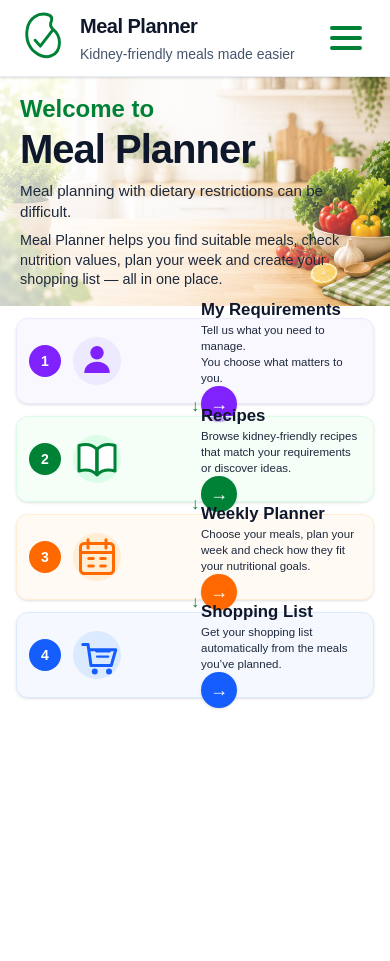
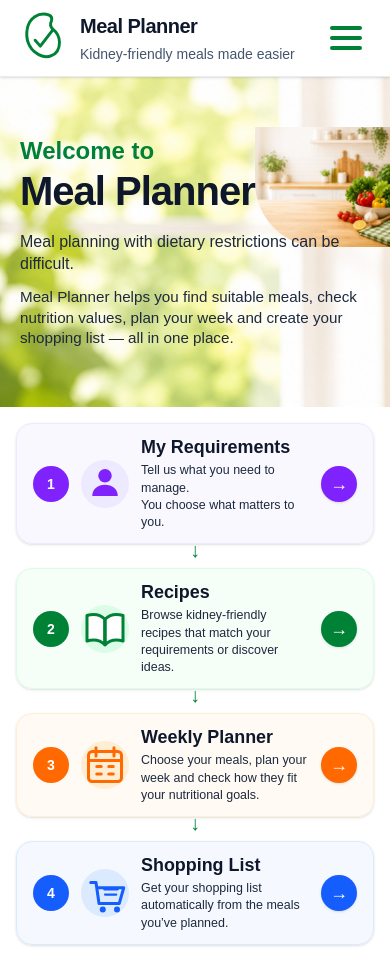
Before and after one commit to rj-jonesatlivedotcom/meal-planner, a Next.js app: page / in a window 390 px wide. Before the commit the page ends 921 px from the top, so only its background shows below. Built offline with nearby package versions, Linux system fonts and the light colour scheme.

Commit message:
attempt 10

```diff
--- a/app/page.tsx
+++ b/app/page.tsx
@@ -154,16 +154,23 @@ export default function Home() {
   return (
     <main className="min-h-screen bg-white text-slate-900">
       {/* HERO */}
-      <section
-        className="relative overflow-hidden bg-cover bg-center"
-        style={{
-          backgroundImage: "url('/images/background.png')",
-        }}
-      >
-        <div className="absolute inset-0 bg-gradient-to-r from-white/80 via-white/55 to-white/10 md:from-white/45 md:via-white/25 md:to-transparent" />
+      <section className="relative overflow-hidden bg-white md:bg-cover md:bg-center" style={{ backgroundImage: "url('/images/background.png')" }}>
+        <div className="absolute inset-0 hidden md:block md:bg-gradient-to-r md:from-white/45 md:via-white/25 md:to-transparent" />
 
-        <div className="relative z-10 mx-auto flex min-h-[215px] max-w-[1400px] items-center px-5 py-4 sm:px-10 md:min-h-[295px] md:px-12 md:py-6 lg:px-16">
+        {/* Mobile hero: clean text area with a small food image, rather than text over the photograph */}
+        <div className="relative z-10 mx-auto flex min-h-[330px] max-w-[1400px] items-center px-5 py-6 sm:px-10 md:min-h-[295px] md:px-12 md:py-6 lg:px-16">
           <div className="w-full max-w-[700px]">
+            <div className="relative md:hidden">
+              <div className="absolute right-[-20px] top-[-8px] h-[120px] w-[135px] overflow-hidden rounded-bl-[65px]">
+                <img
+                  src="/images/background.png"
+                  alt=""
+                  className="h-full w-full object-cover object-right"
+                />
+              </div>
+            </div>
+
+            <div className="relative z-10 max-w-[650px] md:max-w-[700px]">
               <p className="text-2xl font-bold text-green-700 sm:text-3xl md:text-3xl">
                 Welcome to
               </p>
@@ -172,26 +179,79 @@ export default function Home() {
                 Meal Planner
               </h1>
 
-            <div className="mt-3 max-w-[720px] text-slate-800 md:mt-4">
-              <p className="text-[0.95rem] leading-snug sm:text-xl md:text-[1.1rem]">
+              <div className="mt-5 max-w-[620px] text-slate-800 md:mt-4">
+                <p className="text-[1rem] leading-snug sm:text-xl md:text-[1.1rem]">
                   Meal planning with dietary restrictions can be difficult.
                 </p>
-              <p className="mt-2 text-[0.9rem] leading-snug sm:text-xl md:text-[1.1rem]">
+                <p className="mt-3 text-[0.95rem] leading-snug sm:text-xl md:text-[1.1rem]">
                   Meal Planner helps you find suitable meals, check nutrition values, plan your week and create your shopping list — all in one place.
                 </p>
+              </div>
             </div>
           </div>
         </div>
       </section>
 
       {/* FOUR-STEP USER JOURNEY */}
-      <section className="px-4 py-3 sm:px-8 sm:py-5 md:px-10 lg:px-12">
-        <div className="mx-auto grid max-w-[1320px] grid-cols-1 gap-2 md:grid-cols-4 md:gap-6">
+      <section className="px-4 py-4 sm:px-8 sm:py-5 md:px-10 lg:px-12">
+        {/* Mobile */}
+        <div className="mx-auto max-w-[700px] md:hidden">
+          <div className="flex flex-col gap-3">
             {steps.map((step, index) => (
               <div key={step.title} className="relative">
                 <Link
                   href={step.href}
-                className={`group flex h-[86px] w-full items-center gap-3 rounded-xl border px-3 py-2 shadow-sm transition hover:-translate-y-0.5 hover:shadow-md sm:h-[92px] sm:px-4 md:h-full md:min-h-[225px] md:flex-col md:items-stretch md:gap-0 md:rounded-2xl md:px-5 md:py-6 lg:px-6 xl:min-h-[235px] ${step.cardClass}`}
+                  className={`group flex min-h-[92px] w-full items-center gap-3 rounded-2xl border px-4 py-3 shadow-sm transition hover:-translate-y-0.5 hover:shadow-md ${step.cardClass}`}
+                >
+                  <span
+                    className={`flex h-9 w-9 shrink-0 items-center justify-center rounded-full text-sm font-bold text-white ${step.numberClass}`}
+                  >
+                    {step.number}
+                  </span>
+
+                  <div
+                    className={`flex h-12 w-12 shrink-0 items-center justify-center rounded-full ${step.iconClass}`}
+                  >
+                    {step.icon}
+                  </div>
+
+                  <div className="min-w-0 flex-1">
+                    <h2 className="text-[1.12rem] font-bold leading-tight text-slate-900">
+                      {step.title}
+                    </h2>
+                    <p className="mt-1 text-[0.78rem] leading-snug text-slate-800">
+                      {step.description}
+                    </p>
+                  </div>
+
+                  <div
+                    className={`flex h-9 w-9 shrink-0 items-center justify-center rounded-full text-lg font-semibold leading-none text-white shadow-sm transition group-hover:translate-x-1 ${step.arrowClass}`}
+                    aria-hidden="true"
+                  >
+                    →
+                  </div>
+                </Link>
+
+                {index < steps.length - 1 && (
+                  <div
+                    className="pointer-events-none flex h-3 items-center justify-center text-xl font-bold leading-none text-green-700"
+                    aria-hidden="true"
+                  >
+                    ↓
+                  </div>
+                )}
+              </div>
+            ))}
+          </div>
+        </div>
+
+        {/* Desktop — kept as the established desktop layout */}
+        <div className="mx-auto hidden max-w-[1320px] grid-cols-1 gap-5 md:grid md:grid-cols-4 md:gap-6">
+          {steps.map((step, index) => (
+            <div key={step.title} className="relative">
+              <Link
+                href={step.href}
+                className={`group flex h-[82px] w-full items-center gap-3 rounded-xl border px-3 py-2 shadow-sm transition hover:-translate-y-0.5 hover:shadow-md sm:h-[88px] sm:px-4 md:h-full md:min-h-[225px] md:flex-col md:items-stretch md:gap-0 md:rounded-2xl md:px-5 md:py-6 lg:px-6 xl:min-h-[235px] ${step.cardClass}`}
               >
                 <div className="flex min-w-0 flex-1 items-center gap-3 md:items-start md:justify-between">
                   <span
@@ -201,23 +261,23 @@ export default function Home() {
                   </span>
 
                   <div
-                    className={`flex h-12 w-12 shrink-0 items-center justify-center rounded-full md:h-20 md:w-20 ${step.iconClass}`}
+                    className={`flex h-11 w-11 shrink-0 items-center justify-center rounded-full md:h-20 md:w-20 ${step.iconClass}`}
                   >
                     {step.icon}
                   </div>
                 </div>
 
                 <div className="min-w-0 flex-1 md:mt-4">
-                  <h2 className="text-[1.05rem] font-bold leading-tight text-slate-900 md:text-2xl lg:text-[1.45rem]">
+                  <h2 className="text-[1.08rem] font-bold leading-tight text-slate-900 md:text-2xl lg:text-[1.45rem]">
                     {step.title}
                   </h2>
 
-                  <p className="mt-0.5 text-[0.72rem] leading-snug text-slate-800 md:mt-2 md:text-[0.9rem] lg:text-[0.95rem]">
+                  <p className="mt-0.5 text-[0.74rem] leading-snug text-slate-800 md:mt-2 md:text-[0.9rem] lg:text-[0.95rem]">
                     {step.description}
                   </p>
 
                   <div
-                    className={`flex h-9 w-9 shrink-0 items-center justify-center rounded-full text-lg font-semibold leading-none text-white shadow-sm transition group-hover:translate-x-1 md:mt-auto md:ml-auto md:h-10 md:w-10 md:text-2xl ${step.arrowClass}`}
+                    className={`flex h-8 w-8 items-center justify-center rounded-full text-lg font-semibold leading-none text-white shadow-sm transition group-hover:translate-x-1 md:mt-auto md:ml-auto md:h-10 md:w-10 md:text-2xl ${step.arrowClass}`}
                     aria-hidden="true"
                   >
                     →
@@ -233,15 +293,6 @@ export default function Home() {
                   →
                 </div>
               )}
-
-              {index < steps.length - 1 && (
-                <div
-                  className="flex h-1 items-center justify-center text-base font-bold leading-none text-green-700 md:hidden"
-                  aria-hidden="true"
-                >
-                  ↓
-                </div>
-              )}
             </div>
           ))}
         </div>
```
Lines whose indentation alone changed are shown as unchanged.
